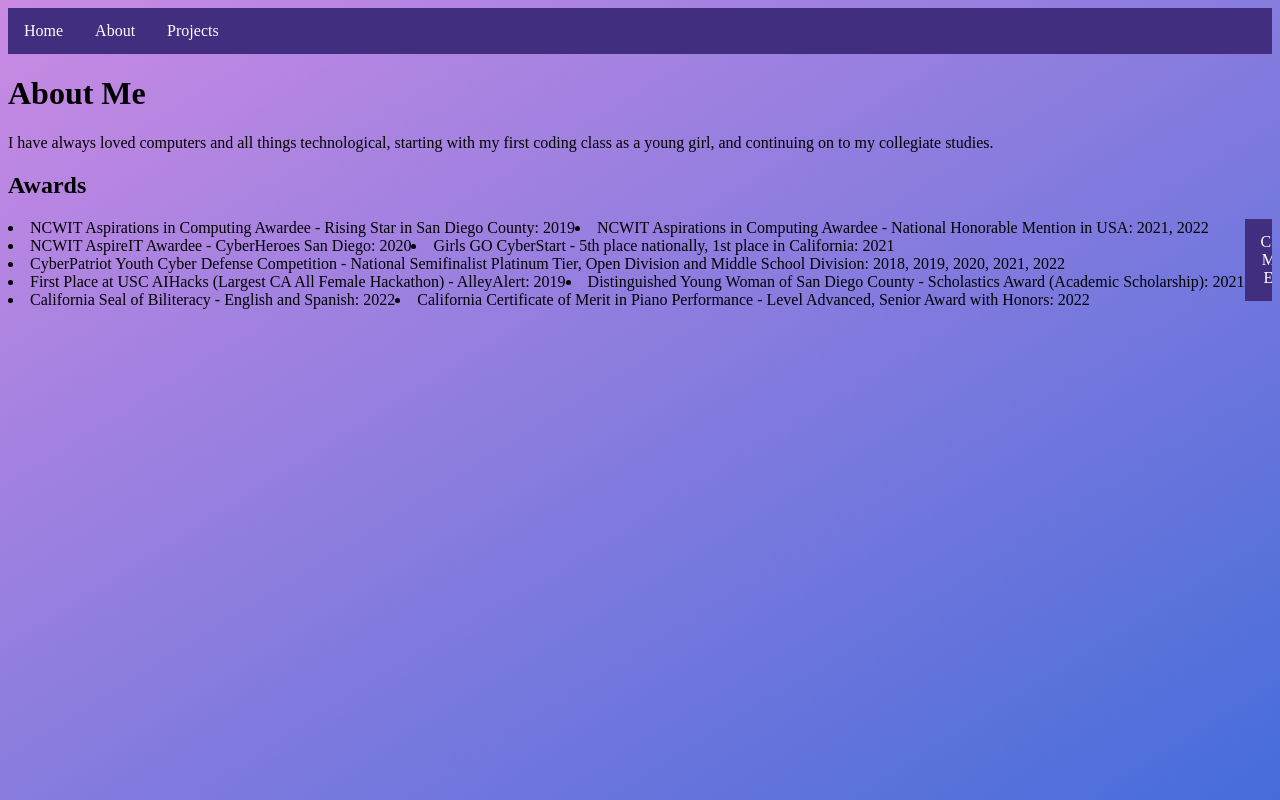
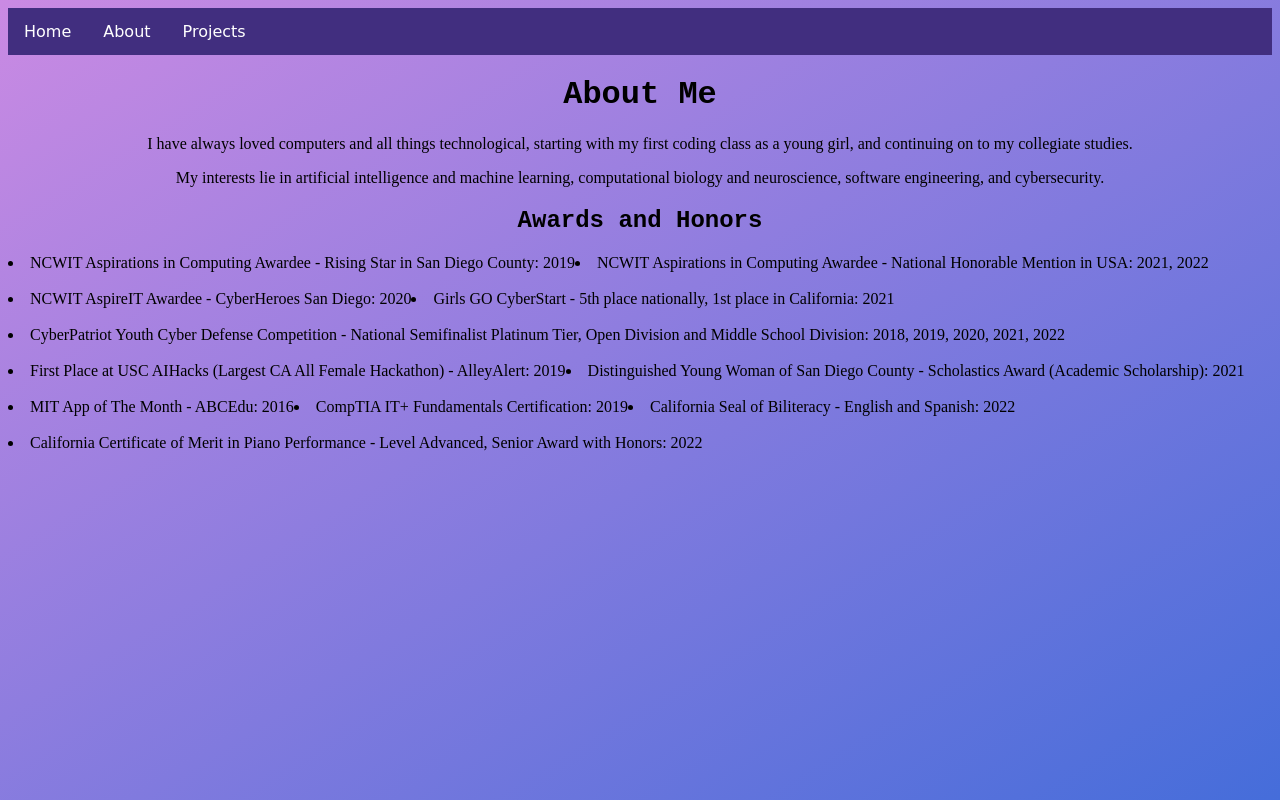
Before and after one commit to sarikap8/personal-site, a plain HTML site: page about.html in a window 1280 px wide. Drawn offline with Linux system fonts and the light colour scheme.

Commit message:
prettify

```diff
--- a/about.html
+++ b/about.html
@@ -19,24 +19,22 @@
      <div class=”blurb”>
        <h1>About Me</h1>
        <p> I have always loved computers and all things technological, starting with my first coding class as a young girl, and continuing on to my collegiate studies.</p>
+       <p> My interests lie in artificial intelligence and machine learning, computational biology and neuroscience, software engineering, and cybersecurity.</p>
      </div>
      <div class="awards">
-      <h2> Awards</h2>
-      <li>NCWIT Aspirations in Computing Awardee - Rising Star in San Diego County: 2019</li>
-      <li>NCWIT Aspirations in Computing Awardee - National Honorable Mention in USA: 2021, 2022</li>
-      <li>NCWIT AspireIT Awardee - CyberHeroes San Diego: 2020</li>
-      <li>Girls GO CyberStart - 5th place nationally, 1st place in California: 2021</li>
-      <li>CyberPatriot Youth Cyber Defense Competition - National Semifinalist Platinum Tier, Open Division and Middle School Division: 2018, 2019, 2020, 2021, 2022</li>
-      <li>First Place at USC AIHacks (Largest CA All Female Hackathon) - AlleyAlert: 2019</li>
-      <li>Distinguished Young Woman of San Diego County - Scholastics Award (Academic Scholarship): 2021</li>
-      <li>California Seal of Biliteracy - English and Spanish: 2022</li>
-      <li>California Certificate of Merit in Piano Performance - Level Advanced, Senior Award with Honors: 2022</li>
+      <h2> Awards and Honors</h2>
+      <li>NCWIT Aspirations in Computing Awardee - Rising Star in San Diego County: 2019<br></br></li>
+      <li>NCWIT Aspirations in Computing Awardee - National Honorable Mention in USA: 2021, 2022<br></br></li>
+      <li>NCWIT AspireIT Awardee - CyberHeroes San Diego: 2020 <br></br></li>
+      <li>Girls GO CyberStart - 5th place nationally, 1st place in California: 2021<br></br></li>
+      <li>CyberPatriot Youth Cyber Defense Competition - National Semifinalist Platinum Tier, Open Division and Middle School Division: 2018, 2019, 2020, 2021, 2022<br></br></li>
+      <li>First Place at USC AIHacks (Largest CA All Female Hackathon) - AlleyAlert: 2019<br></br></li>
+      <li>Distinguished Young Woman of San Diego County - Scholastics Award (Academic Scholarship): 2021 <br></br></li>
+      <li> MIT App of The Month - ABCEdu: 2016<br></br></li>
+      <li>CompTIA IT+ Fundamentals Certification: 2019<br></br></li>
+      <li>California Seal of Biliteracy - English and Spanish: 2022<br></br></li>
+      <li>California Certificate of Merit in Piano Performance - Level Advanced, Senior Award with Honors: 2022<br></br></li>
      </div>
    </div>
-   <footer>
-   <ul>
-     <li><a href=mailto:sarikapasumarthy@berkeley.edu>Contact Me Via Email!</a></li>
-   </ul>
-   </footer>
  </body>
 </html>
--- a/style.css
+++ b/style.css
@@ -1,6 +1,7 @@
 body {
     background-image: linear-gradient(to left top, rgb(69, 109, 218), rgb(202, 138, 227));
     background-attachment: fixed;
+    text-align: center;
   }
 
   ul {
@@ -21,9 +22,26 @@ body {
     text-align: center;
     padding: 14px 16px;
     text-decoration: none;
+    font-family: cursive;
   }
 
-  /* Change the link color to #111 (black) on hover */
   li a:hover {
     background-color: rgb(159, 126, 187);
   }
+
+  h1 {
+    font-family: 'Courier New', monospace;
+    text-align: center;
+  }
+
+  .contact a{
+    font-family: 'Courier New', monospace;
+    text-align: center;
+    font-size: x-large;
+    color: white;
+  }
+
+  h2 {
+    font-family: 'Courier New', Courier, monospace;
+    font-weight: bold;
+  }
```
Also changed, not shown: index.html (+3 -3 lines), projects.html (+3 -5 lines).
